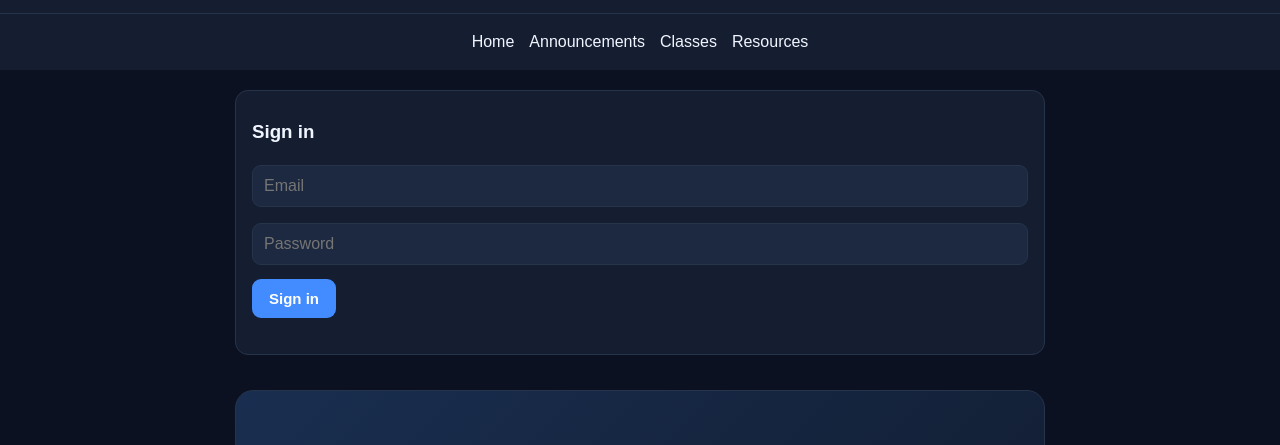
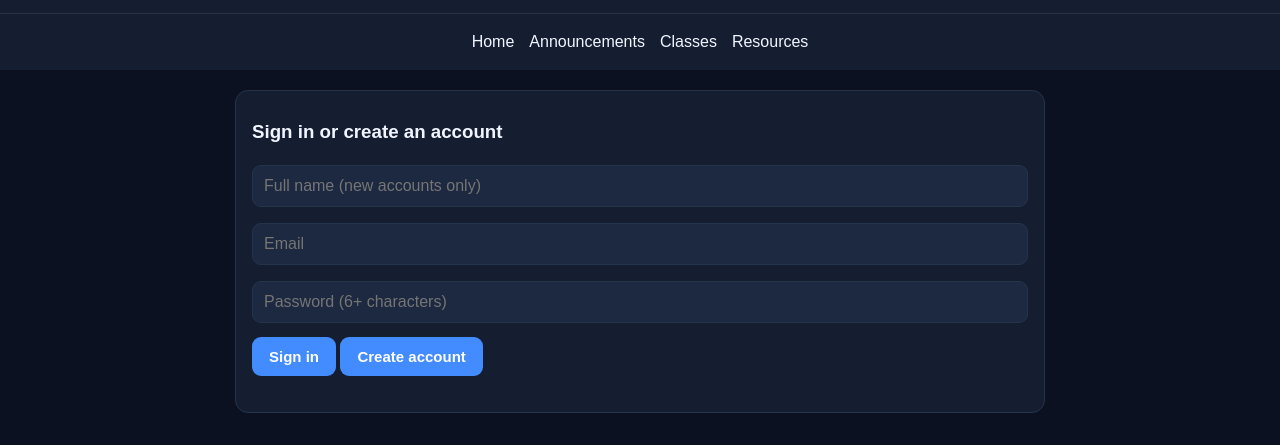
Before and after one commit to egopoguyegu729-oss/DIBSBS-Project, a plain HTML site: page index.html in a window 1280 px wide. Shown: the part 61-506 px from the top of the page. Drawn offline with nearby package versions, Linux system fonts and the light colour scheme; no server answers.

Commit message:
Update login section for account creation

```diff
--- a/index.html
+++ b/index.html
@@ -32,12 +32,14 @@
     <main id="home">
 <section id="account">
     <div id="login-box" class="content-card">
-        <h3>Sign in</h3>
-        <input id="email" type="email" placeholder="Email">
-        <input id="password" type="password" placeholder="Password">
-        <button id="login-btn" class="primary-btn">Sign in</button>
-        <p id="login-msg"></p>
-    </div>
+    <h3>Sign in or create an account</h3>
+    <input id="signup-name" placeholder="Full name (new accounts only)">
+    <input id="email" type="email" placeholder="Email">
+    <input id="password" type="password" placeholder="Password (6+ characters)">
+    <button id="login-btn" class="primary-btn">Sign in</button>
+    <button id="signup-btn" class="primary-btn">Create account</button>
+    <p id="login-msg"></p>
+</div>
 
     <div id="user-box" class="content-card" hidden>
         <small id="user-label"></small>
```
